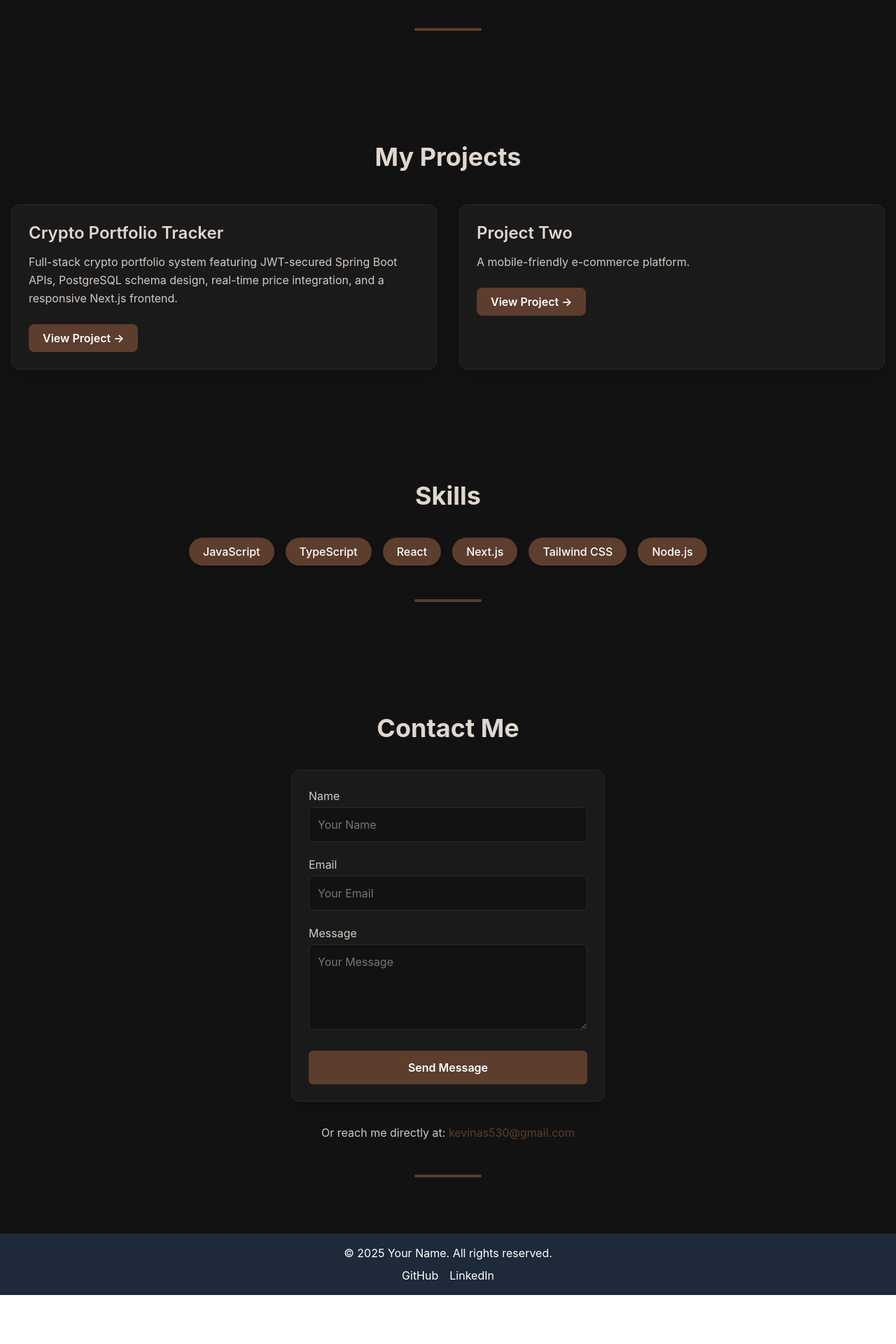
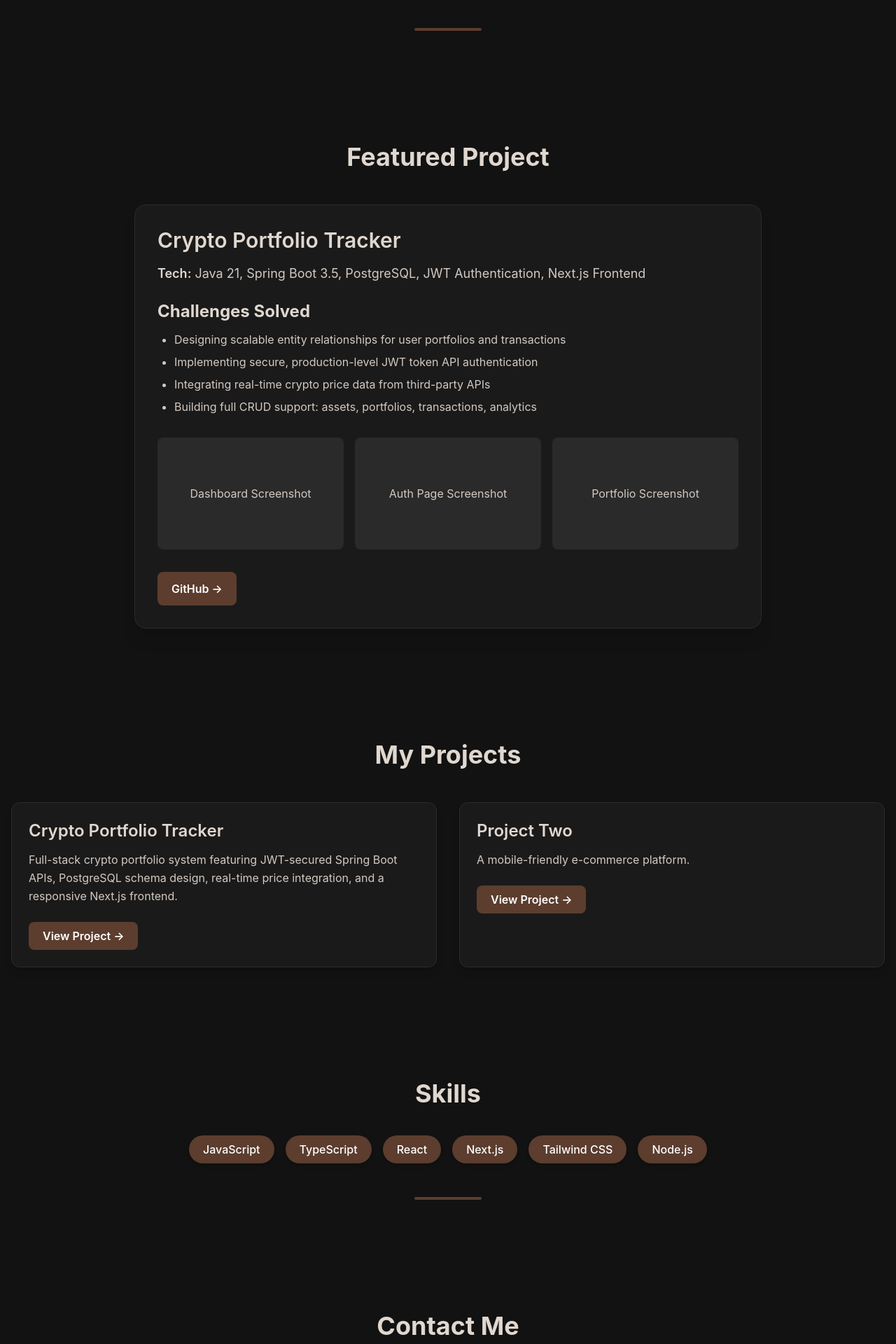
Before and after one commit to kevinasramoska/my-portfolio, a Next.js app: page / in a window 1280 px wide. Shown: the part 1040-2960 px from the top of the page at 70% size. Before the commit the page ends 2890 px from the top, so only its background shows below. Built offline with nearby package versions, Linux system fonts and the light colour scheme.

Commit message:
Added featured project

```diff
--- a/src/app/page.tsx
+++ b/src/app/page.tsx
@@ -5,6 +5,7 @@ import Projects from "@/components/Projects";
 import Skills from "@/components/Skills";
 import Contact from "@/components/Contact";
 import Footer from "@/components/Footer";
+import FeaturedProject from "@/components/FeaturedProject";
 
 export default function Home() {
   return (
@@ -13,6 +14,7 @@ export default function Home() {
       <main>
         <Hero />
         <About />
+        <FeaturedProject />
         <Projects />
         <Skills />
         <Contact />
--- /dev/null
+++ b/src/components/FeaturedProject.tsx
@@ -0,0 +1,72 @@
+export default function FeaturedProject() {
+  return (
+    <section id="featured" className="py-20 bg-[#121212] text-[#E0D7CF]">
+      <div className="container mx-auto px-4">
+
+        <h2 className="text-4xl font-bold text-center mb-12">
+          Featured Project
+        </h2>
+
+        <div className="bg-[#1A1A1A] border border-[#2A2A2A] rounded-2xl p-8 shadow-xl max-w-4xl mx-auto">
+
+          {/* Project Title */}
+          <h3 className="text-3xl font-semibold mb-4 text-[#E0D7CF]">
+            Crypto Portfolio Tracker
+          </h3>
+
+          {/* Tech Stack */}
+          <p className="text-lg mb-6 text-[#D4C9C1]">
+            <span className="font-semibold text-[#E0D7CF]">Tech:</span>{" "}
+            Java 21, Spring Boot 3.5, PostgreSQL, JWT Authentication, Next.js Frontend
+          </p>
+
+          {/* Challenges Solved */}
+          <div className="mb-8">
+            <h4 className="text-2xl font-bold mb-3">Challenges Solved</h4>
+            <ul className="list-disc pl-6 space-y-2 text-[#D4C9C1]">
+              <li>Designing scalable entity relationships for user portfolios and transactions</li>
+              <li>Implementing secure, production-level JWT token API authentication</li>
+              <li>Integrating real-time crypto price data from third-party APIs</li>
+              <li>Building full CRUD support: assets, portfolios, transactions, analytics</li>
+            </ul>
+          </div>
+
+          {/* Screenshots Section */}
+          <div className="grid grid-cols-1 md:grid-cols-3 gap-4 mb-8">
+            <div className="rounded-lg bg-[#2A2A2A] h-40 flex items-center justify-center text-[#D4C9C1]">
+              Dashboard Screenshot
+            </div>
+            <div className="rounded-lg bg-[#2A2A2A] h-40 flex items-center justify-center text-[#D4C9C1]">
+              Auth Page Screenshot
+            </div>
+            <div className="rounded-lg bg-[#2A2A2A] h-40 flex items-center justify-center text-[#D4C9C1]">
+              Portfolio Screenshot
+            </div>
+          </div>
+
+          {/* Buttons */}
+          <div className="flex space-x-4">
+            <a
+              href="https://github.com/kevinasramoska/crypto-portfolio-app"
+              target="_blank"
+              className="px-5 py-3 rounded-lg bg-[#5C3D2E] hover:bg-[#4A2F23] transition font-semibold text-white"
+            >
+              GitHub →
+            </a>
+
+            {/* Optional: Live Demo */}
+            {/*
+            <a
+              href="https://your-live-demo-link.com"
+              target="_blank"
+              className="px-5 py-3 rounded-lg border border-[#5C3D2E] text-[#5C3D2E] hover:bg-[#5C3D2E] hover:text-white transition font-semibold"
+            >
+              Live Demo
+            </a>
+            */}
+          </div>
+        </div>
+      </div>
+    </section>
+  );
+}
--- a/src/components/Footer.tsx
+++ b/src/components/Footer.tsx
@@ -1,12 +1,32 @@
 export default function Footer() {
   return (
-      <footer className="bg-gray-800 text-white py-4">
+    <footer className="bg-[#121212] text-[#E0D7CF] py-6 border-t border-[#2A2A2A]">
       <div className="container mx-auto px-4 text-center">
-          <p>&copy; {new Date().getFullYear()} Your Name. All rights reserved.</p>
-          <div className="flex justify-center space-x-4 mt-2">
-            <a href="https://github.com/yourusername" className="hover:text-gray-300">GitHub</a>
-            <a href="https://linkedin.com/in/yourusername" className="hover:text-gray-300">LinkedIn</a>
+
+        <p className="text-sm mb-3">
+          &copy; {new Date().getFullYear()} Kevinas Ramoska. All rights reserved.
+        </p>
+
+        <div className="flex justify-center space-x-6 text-lg">
+          <a
+            href="https://github.com/kevinasramoska"
+            target="_blank"
+            className="hover:text-[#5C3D2E] transition"
+          >
+            GitHub
+          </a>
+
+          <a
+            href="https://linkedin.com/in/kramoska"
+            target="_blank"
+            className="hover:text-[#5C3D2E] transition"
+          >
+            LinkedIn
+          </a>
         </div>
+
+        {/* Optional small accent bar */}
+        <div className="mt-6 w-20 h-1 bg-[#5C3D2E] mx-auto rounded-full"></div>
       </div>
     </footer>
   );
```
Lines whose indentation alone changed are shown as unchanged.
